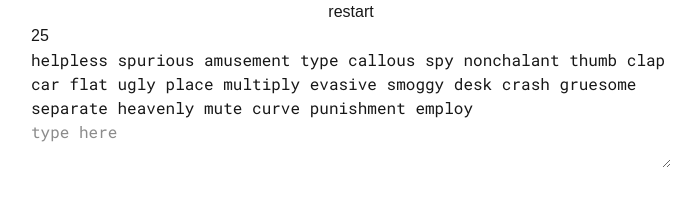
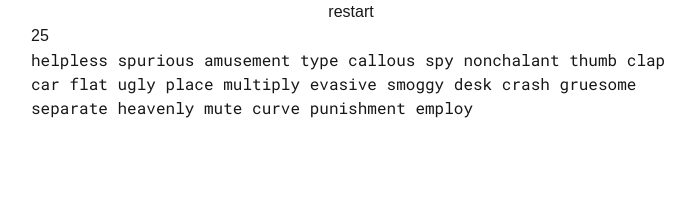
Before and after one commit to sharonyang16/typing-game, a Next.js app in the folder frontend/: page / in a window 1280 px wide. Shown: the top 218 px of the page, without its empty margins (289-989 px from the left). Built offline with nearby package versions, Linux system fonts and the light colour scheme.

Commit message:
remove textarea

```diff
--- a/frontend/app/page.tsx
+++ b/frontend/app/page.tsx
@@ -37,14 +37,6 @@ export default function Home() {
           );
         })}
       </p>
-      <textarea
-        className="font-mono"
-        value={wordsTyped}
-        placeholder="type here"
-        onChange={(e) => {
-          updateTyped(e);
-        }}
-      />
     </div>
   );
 }
```
